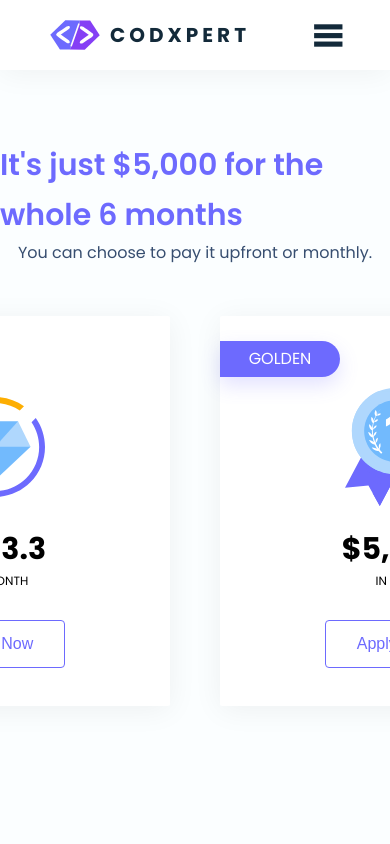
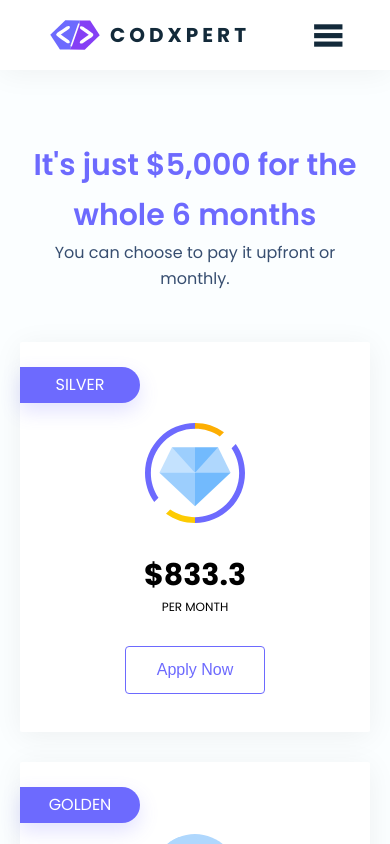
Before and after one commit to Ajmaljalal/bootcamp-website, a React (Create React App) app: page / in a window 390 px wide. Both pictures are taken after a click on the item "Pricing". Shown: the top 844 px of the page. Built offline with nearby package versions, Linux system fonts and the light colour scheme.

Commit message:
done pricing page mobile responsiveness

```diff
--- a/src/styles/pricing.css
+++ b/src/styles/pricing.css
@@ -7,6 +7,7 @@
   padding: 0 auto;
   background-color: var(--bgSecondary);
   overflow-x: hidden;
+  box-sizing: border-box;
 }
 
 .pricing__text {
@@ -22,12 +23,14 @@
   font-weight: 600;
   font-size: 30px;
   line-height: 50px;
+  text-align: center;
 }
 
 .pricing__text__desc {
   color: #374E70;
   font-size: 16px;
   line-height: 26px;
+  text-align: center;
 }
 
 .pricing__boxes-w {
@@ -103,3 +106,24 @@
   background: var(--white);
   color: var(--primary);
 }
+
+@media screen and (max-width: 765px) {
+  .pricing-w {
+    height: auto;
+    padding: 0 20px;
+    padding-bottom: 100px;
+  }
+
+  .pricing__boxes-w {
+    width: 100%;
+    display: flex;
+    flex-wrap: wrap;
+    justify-content: center;
+  }
+
+  .pricing__box {
+    min-width: 300px;
+    margin-bottom: 30px;
+
+  }
+}
```
